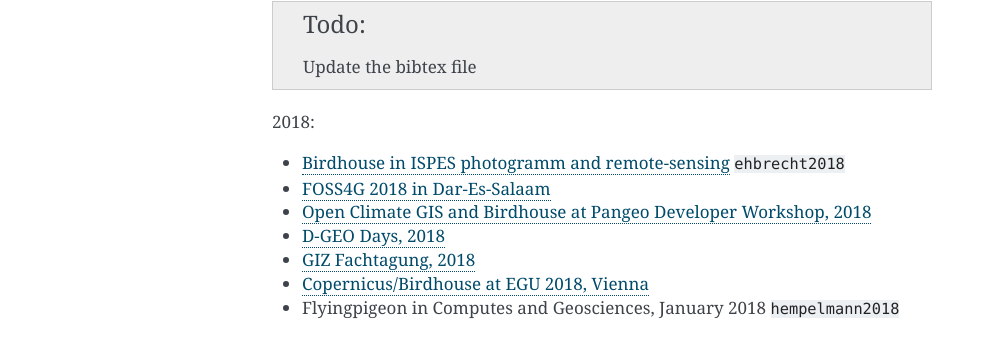
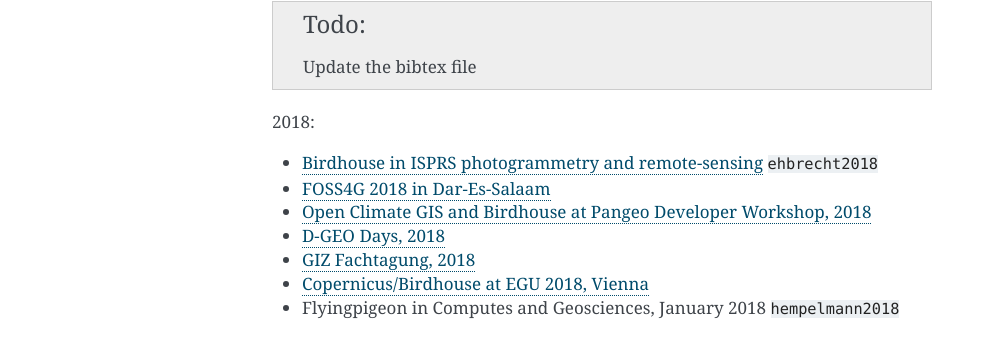
Before and after one commit to bird-house/birdhouse-docs, a Sphinx documentation site: the page built from docs/source/publications.rst, in a window 1280 px wide. Shown: the part 325-666 px from the top of the page, without its empty margins (148-1140 px from the left). Built offline with Sphinx 7.4.7, drawn with Linux system fonts in a browser that asks for light colours; cross-references to code outside the pages are shown as plain code.

Commit message:
misspelling

```diff
--- a/docs/source/publications.rst
+++ b/docs/source/publications.rst
@@ -19,7 +19,7 @@
 
 2018:
 
-* `Birdhouse in ISPES photogramm and remote-sensing  <https://www.int-arch-photogramm-remote-sens-spatial-inf-sci.net/XLII-4-W8/43/2018/>`_  :cite:`ehbrecht2018`
+* `Birdhouse in ISPRS photogrammetry and remote-sensing  <https://www.int-arch-photogramm-remote-sens-spatial-inf-sci.net/XLII-4-W8/43/2018/>`_  :cite:`ehbrecht2018`
 * `FOSS4G 2018 in Dar-Es-Salaam <https://github.com/nilshempelmann/presentations/blob/master/birdhouse-foss4g-2018/Hempelmann_foss4g2018.pdf>`_
 * `Open Climate GIS and Birdhouse at Pangeo Developer Workshop, 2018 <https://medium.com/pangeo/the-2018-pangeo-developers-workshop-1be359dac33c>`_
 * `D-GEO Days, 2018 <https://github.com/nilshempelmann/presentations/blob/master/birdhouse-D-GEO/main.pdf>`_
```
